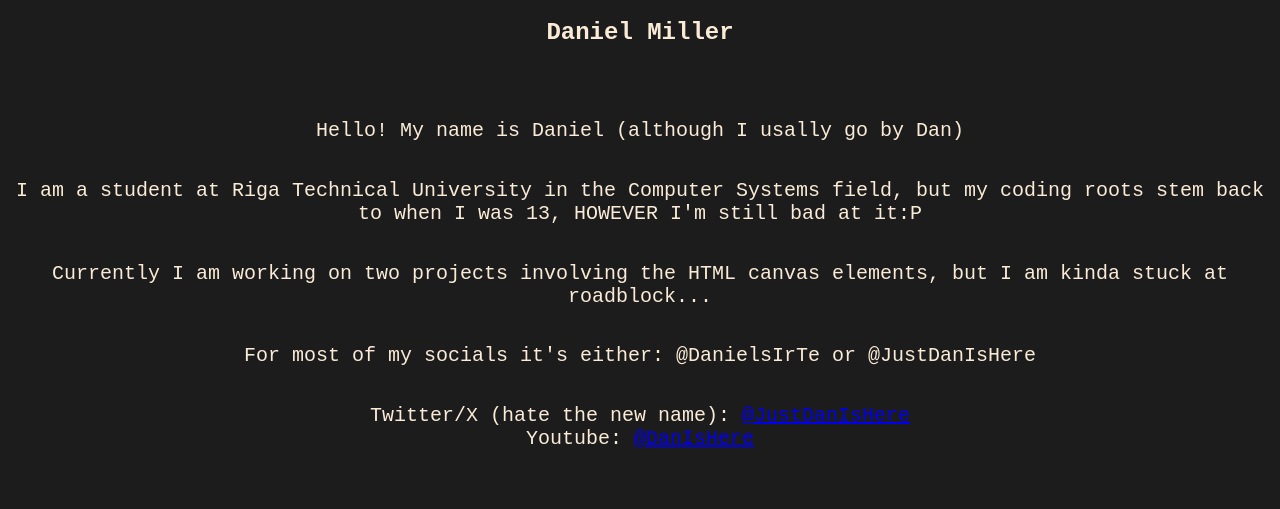
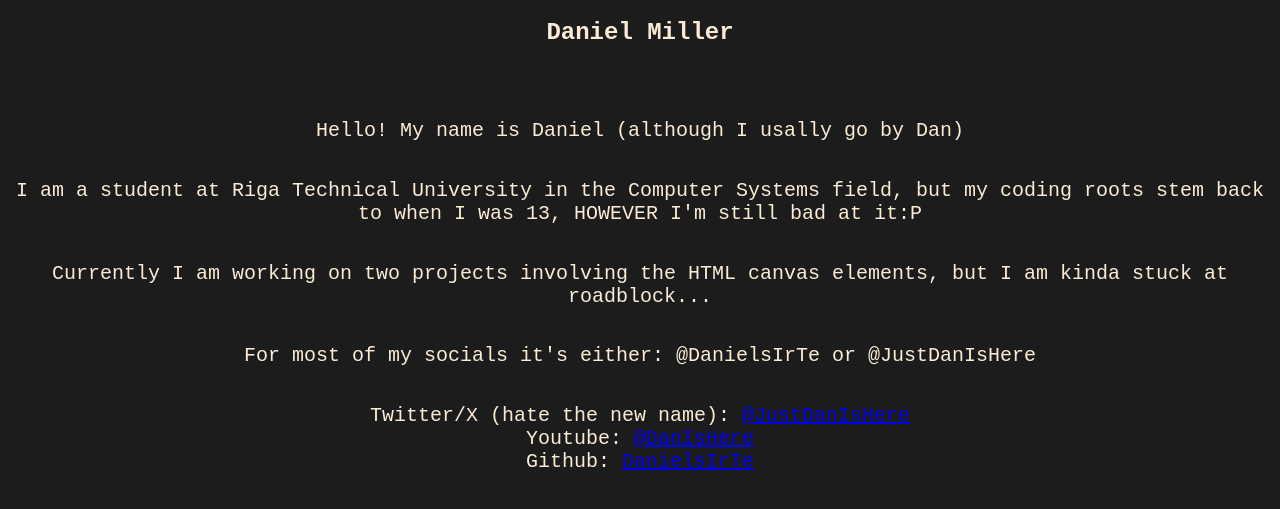
Before and after one commit to DanielsIrTe/DanielsIrTe.github.io, a plain HTML site: page index.html in a window 1280 px wide. Shown: the part 61-570 px from the top of the page. Drawn offline with Linux system fonts and the light colour scheme.

Commit message:
Added GitHub link

```diff
--- a/index.html
+++ b/index.html
@@ -28,7 +28,7 @@
         <p>
             Twitter/X (hate the new name): <a href="https://x.com/JustDanIsHere">@JustDanIsHere</a> <br>
             Youtube: <a href="https://www.youtube.com/@danishere">@DanIsHere</a> <br>
-
+            Github: <a href="https://github.com/DanielsIrTe">DanielsIrTe</a><br>
         </p>
     </div>
     <script src="main.js"></script>
```
Also changed, not shown: 1 other file.
